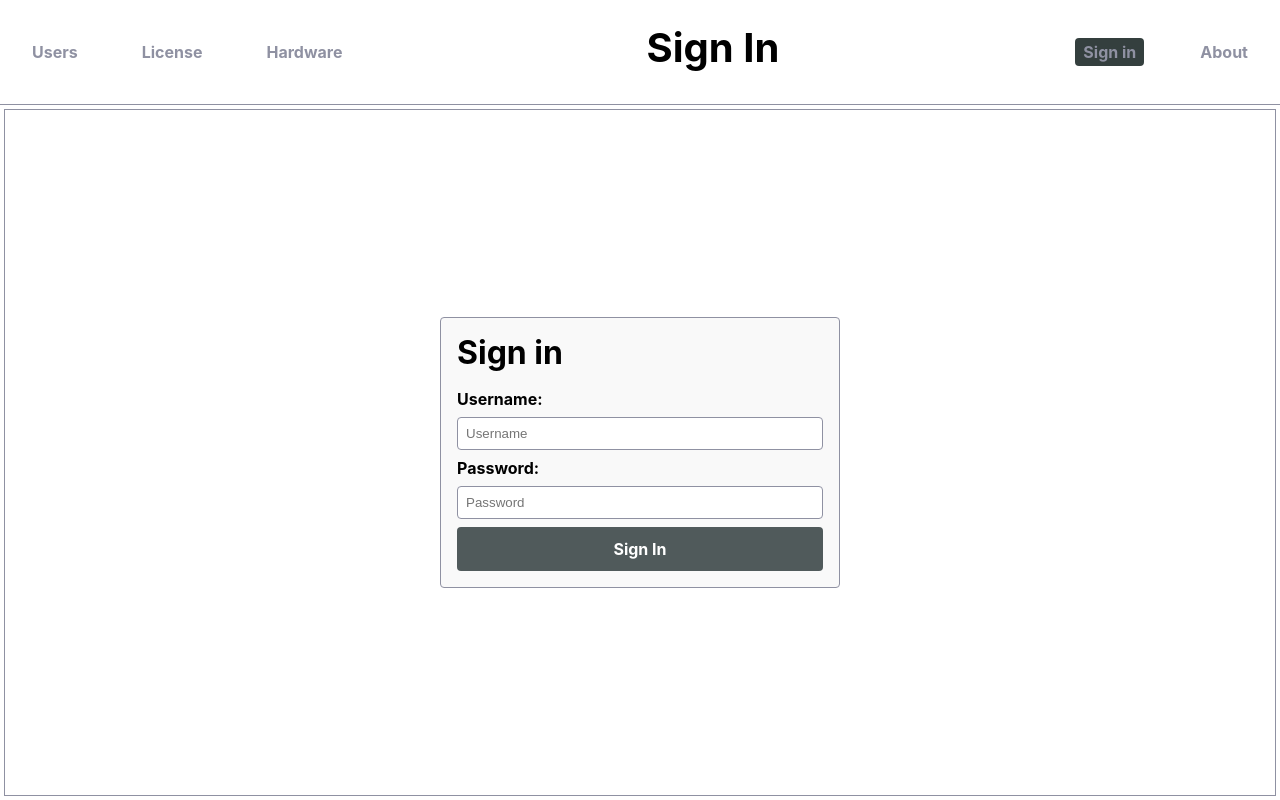
After one commit to xPietrUx/Inventory-Shop-System, a Django app: page /signin/ in a window 1280 px wide. The commit adds this page. Run offline with Django 5.2, Linux system fonts and the light colour scheme.

Commit message:
feat(auth): implement signin template and update navigation for authentication

```diff
--- /dev/null
+++ b/templates/auth/signin.html
@@ -0,0 +1,53 @@
+{% extends "base.html" %}
+{% load static %}
+{% block title %}
+    Sign In
+{% endblock title %}
+{% block extra_css %}
+    <link rel="stylesheet" href="{% static 'css/add_edit.css' %}" />
+    <style>
+        .login-container {
+            display: flex;
+            justify-content: center;
+            align-items: center;
+            height: 100%;
+        }
+        .user-form-container {
+            width: 100%;
+            max-width: 400px;
+        }
+        .full-width-container {
+            width: 100%;
+        }
+    </style>
+{% endblock extra_css %}
+{% block page_title %}
+    Sign In
+{% endblock page_title %}
+{% block content %}
+    <container class="full-width-container">
+    <content>
+        <div class="login-container">
+            <div class="user-form-container">
+                <form method="post" action="{% url 'users:signin' %}">
+                    {% csrf_token %}
+                    <h2>Sign in</h2>
+                    {% if form.non_field_errors %}
+                        <div class="form-error">
+                            {% for error in form.non_field_errors %}{{ error }}{% endfor %}
+                        </div>
+                    {% endif %}
+                    {% for field in form %}
+                        <div class="form-group">
+                            {{ field.label_tag }}
+                            {{ field }}
+                            {% if field.errors %}<div class="form-error">{{ field.errors|striptags }}</div>{% endif %}
+                        </div>
+                    {% endfor %}
+                    <button type="submit">Sign In</button>
+                </form>
+            </div>
+        </div>
+    </content>
+    </container>
+{% endblock content %}
--- a/templates/base.html
+++ b/templates/base.html
@@ -42,7 +42,13 @@
         </h1>
         <ul>
           <li>
-            <a href="" class="{% if active_nav == 'sing_in' %}selected{% endif %}">Sign in</a>
+            {% if user.is_authenticated %}
+              <a href="{% url 'users:signout' %}"
+                 class="{% if active_nav == 'sign_in' %}selected{% endif %}">Sign out</a>
+            {% else %}
+              <a href="{% url 'users:signin' %}"
+                 class="{% if active_nav == 'sign_in' %}selected{% endif %}">Sign in</a>
+            {% endif %}
           </li>
           <li>
             <a href="" class="{% if active_nav == 'about' %}selected{% endif %}">About</a>
```
